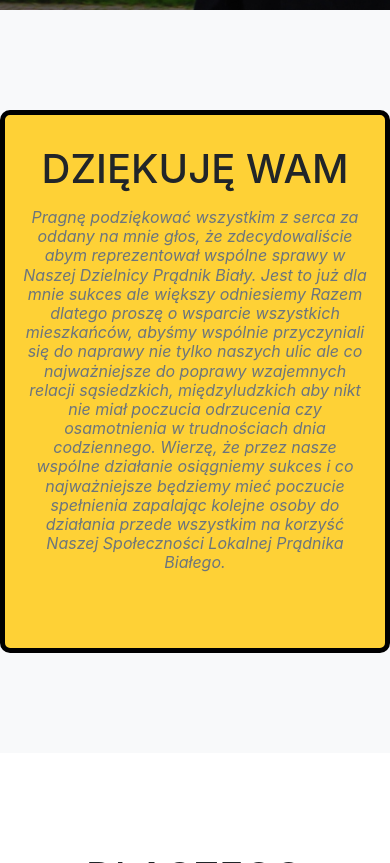
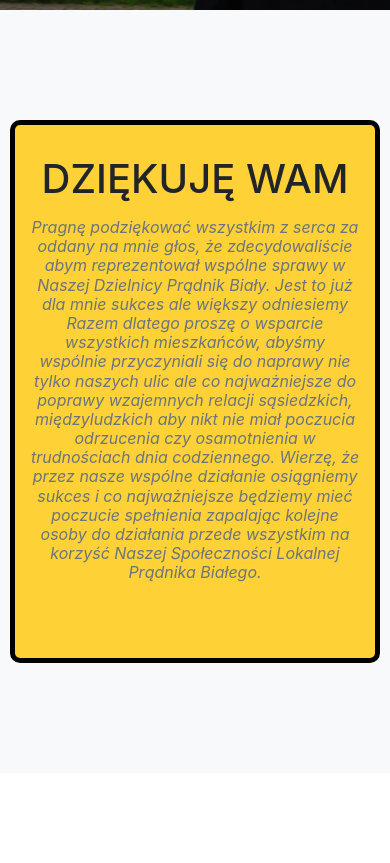
Before and after one commit to iCodeVeggies/szymonkomon, a website with bundled scripts: page index.html in a window 390 px wide. Shown: the part 584-1447 px from the top of the page. Built offline with nearby package versions, Linux system fonts and the light colour scheme; a web font is replaced by a local one.

Commit message:
added info-box margin for mobile screen

```diff
--- a/css/custom.css
+++ b/css/custom.css
@@ -98,6 +98,9 @@ section#contact {
   div p {
     margin-top: 0.5em;
   }
+  .info-box {
+    margin: 10px;
+  }
 }
 
 /* VIDEO */
```
